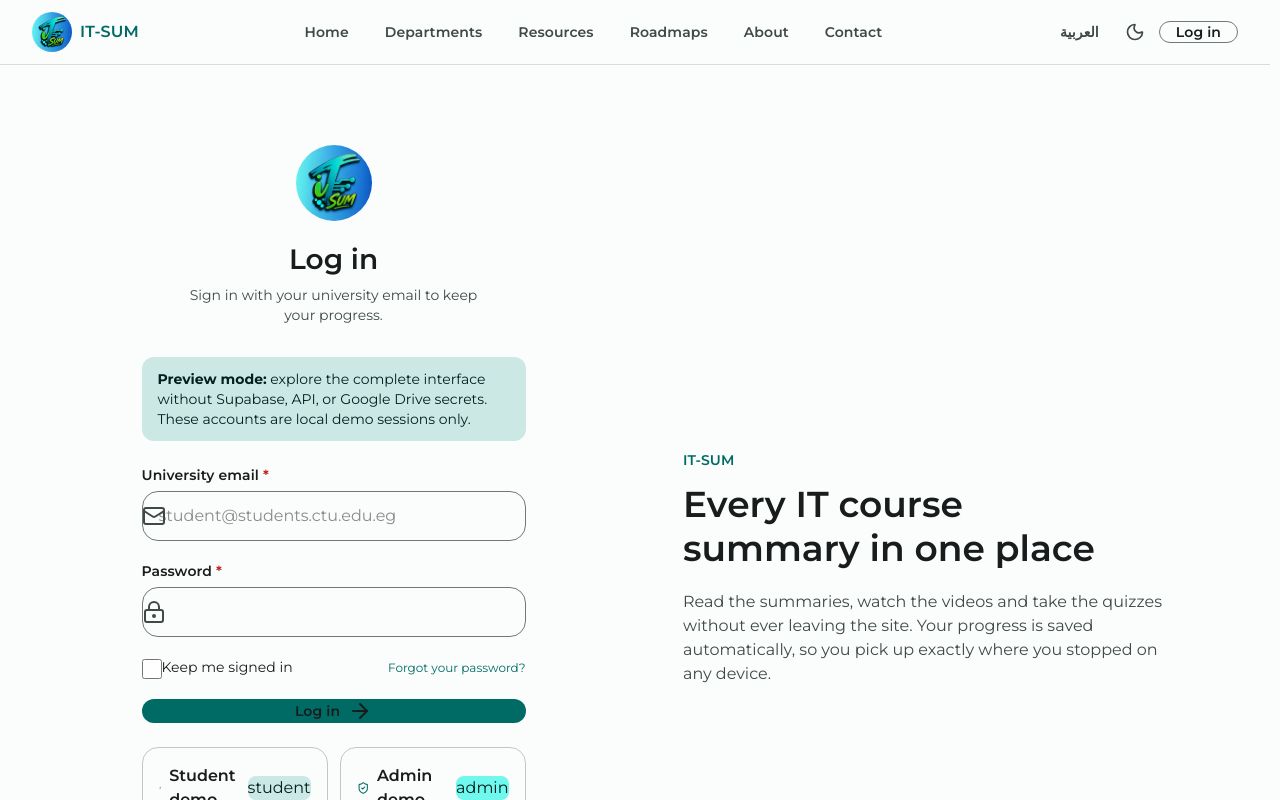
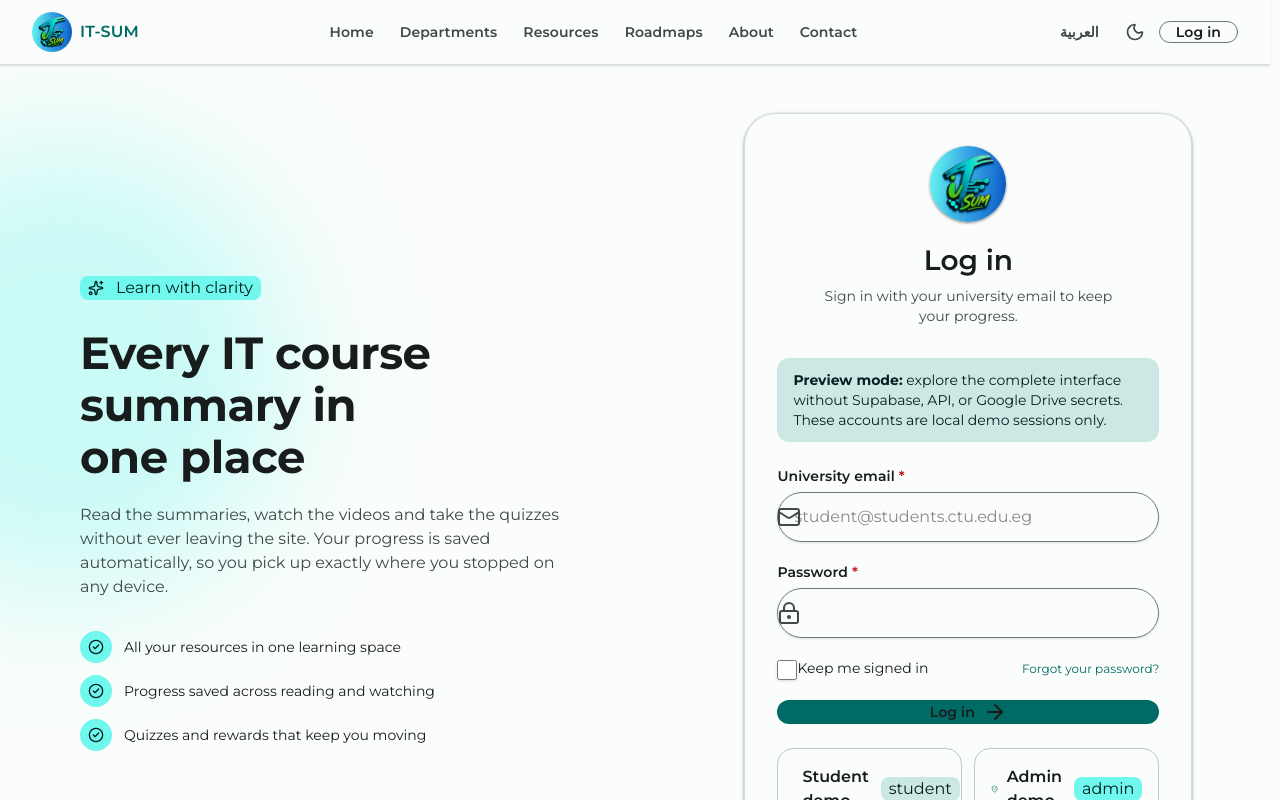
Before and after one commit to it-sum/it-sum, a Next.js app in the folder apps/web/: page /en/login in a window 1280 px wide. Shown: the top 800 px of the page. Built offline with nearby package versions, Linux system fonts and the light colour scheme; a web font is replaced by a local one.

Commit message:
feat: redesign it-sum ui ux and workspace navigation

```diff
--- /dev/null
+++ b/apps/web/src/app/[locale]/app/layout.tsx
@@ -0,0 +1,6 @@
+import type { ReactNode } from 'react';
+import { DashboardShell } from '@/components/dashboard-shell';
+
+export default function AppLayout({ children }: { children: ReactNode }) {
+  return <DashboardShell>{children}</DashboardShell>;
+}
--- a/apps/web/src/app/[locale]/login/page.tsx
+++ b/apps/web/src/app/[locale]/login/page.tsx
@@ -1,25 +1,19 @@
 import Image from 'next/image';
+import { BookOpenCheck, CheckCircle2, LockKeyhole, Sparkles } from 'lucide-react';
 import { getPageTranslations } from '@/i18n/server';
-import { Card, CardBody } from '@it-sum/ui';
+import { Badge, Card, CardBody } from '@it-sum/ui';
 import { Link } from '@/i18n/routing';
 import { LoginForm } from '@/components/login-form';
 
 export default async function LoginPage({ params }: { params: Promise<{ locale: string }> }) {
   const { locale } = await params;
   const { t } = await getPageTranslations(locale);
+  const ar = locale === 'ar';
+  const benefits = ar ? ['كل مواردك في مساحة تعلم واحدة', 'تقدم محفوظ مع كل قراءة ومشاهدة', 'اختبارات ونقاط تساعدك على الاستمرار'] : ['All your resources in one learning space', 'Progress saved across reading and watching', 'Quizzes and rewards that keep you moving'];
 
-  return (
-    <div className="grid min-h-[calc(100dvh-4rem)] items-center bg-surface-container-lowest px-4 py-12 sm:px-6 lg:grid-cols-2 lg:px-8">
-      <div className="mx-auto w-full max-w-md">
-        <Card variant="elevated" className="overflow-hidden rounded-[1.75rem]">
-          <CardBody className="p-6 sm:p-8">
-            <div className="mb-8 text-center"><Image src="/brand/it-sum-logo.webp" alt="" width={76} height={76} className="mx-auto size-19 rounded-full object-cover" priority /><h1 className="mt-5 text-headline-medium text-on-surface">{t('auth.loginTitle')}</h1><p className="mt-2 text-body-medium text-on-surface-variant">{t('auth.loginSubtitle')}</p></div>
-            <LoginForm />
-            <p className="mt-6 text-center text-body-medium text-on-surface-variant">{t('auth.noAccount')} <Link href="/register" className="text-primary underline-offset-4 hover:underline">{t('nav.register')}</Link></p>
-          </CardBody>
-        </Card>
-      </div>
-      <div className="hidden px-12 lg:block"><div className="mx-auto max-w-xl"><p className="text-label-large text-primary">IT-SUM</p><h2 className="mt-3 text-display-small text-on-surface">{t('home.heroTitle')}</h2><p className="mt-5 text-body-large text-on-surface-variant">{t('home.heroSubtitle')}</p></div></div>
-    </div>
-  );
+  return <div className="relative grid min-h-[calc(100dvh-4rem)] overflow-hidden bg-background lg:grid-cols-[1.05fr_0.95fr]">
+    <div className="pointer-events-none absolute -start-40 top-20 size-[28rem] rounded-full bg-primary-container/35 blur-3xl" />
+    <div className="order-2 relative flex items-center px-4 py-12 sm:px-8 lg:order-1 lg:px-12 xl:px-20"><div className="mx-auto w-full max-w-xl"><Badge tone="primary"><Sparkles className="me-2 size-4" />{ar ? 'تعلم بوضوح' : 'Learn with clarity'}</Badge><h1 className="mt-6 text-display-small text-on-surface sm:text-display-medium">{t('home.heroTitle')}</h1><p className="mt-5 max-w-lg text-body-large text-on-surface-variant">{t('home.heroSubtitle')}</p><div className="mt-8 grid gap-3">{benefits.map((benefit) => <div key={benefit} className="flex items-center gap-3 text-body-medium text-on-surface"><span className="grid size-8 shrink-0 place-items-center rounded-full bg-primary-container text-on-primary-container"><CheckCircle2 className="size-4" /></span>{benefit}</div>)}</div><div className="mt-10 grid max-w-md grid-cols-2 gap-3"><Card variant="filled" className="p-4"><BookOpenCheck className="size-5 text-primary" /><p className="mt-3 text-title-medium text-on-surface">223+</p><p className="mt-1 text-body-small text-on-surface-variant">{ar ? 'ملف ومصدر' : 'files and resources'}</p></Card><Card variant="filled" className="p-4"><LockKeyhole className="size-5 text-primary" /><p className="mt-3 text-title-medium text-on-surface">{ar ? 'آمن' : 'Private'}</p><p className="mt-1 text-body-small text-on-surface-variant">{ar ? 'للطلاب والمشرفين' : 'for students and admins'}</p></Card></div></div></div>
+    <div className="order-1 relative flex items-center justify-center bg-surface-container-low px-4 py-12 sm:px-8 lg:order-2 lg:px-12"><div className="w-full max-w-md"><Card variant="elevated" className="overflow-hidden rounded-[2rem] border border-outline-variant/60"><CardBody className="p-6 sm:p-8"><div className="mb-8 text-center"><Image src="/brand/it-sum-logo.webp" alt="" width={76} height={76} className="mx-auto size-19 rounded-full object-cover shadow-level1" priority /><h2 className="mt-5 text-headline-medium text-on-surface">{t('auth.loginTitle')}</h2><p className="mt-2 text-body-medium text-on-surface-variant">{t('auth.loginSubtitle')}</p></div><LoginForm /><p className="mt-6 text-center text-body-medium text-on-surface-variant">{t('auth.noAccount')} <Link href="/register" className="font-semibold text-primary underline-offset-4 hover:underline">{t('nav.register')}</Link></p></CardBody></Card><p className="mt-5 text-center text-body-small text-on-surface-variant">{ar ? 'منصة تعليمية غير ربحية — مبنية بواسطة طلاب، لطلاب.' : 'Non-profit education — built by students, for students.'}</p></div></div>
+  </div>;
 }
--- a/apps/web/src/app/[locale]/page.tsx
+++ b/apps/web/src/app/[locale]/page.tsx
@@ -55,7 +55,7 @@ export default async function HomePage({ params }: { params: Promise<{ locale: s
               </div>
               <CardBody className="space-y-3 p-5">
                 {mockResources.slice(0, 3).map((resource, index) => (
-                  <div key={resource.id} className="flex items-center gap-3 rounded-xl border border-outline-variant/60 bg-surface p-3">
+                  <Link key={resource.id} href="/resources" className="group flex items-center gap-3 rounded-xl border border-outline-variant/60 bg-surface p-3 transition-[border-color,box-shadow,transform] hover:-translate-y-0.5 hover:border-primary/50 hover:shadow-level1">
                     <div className={`grid size-10 shrink-0 place-items-center rounded-lg ${index === 0 ? 'bg-primary-container text-on-primary-container' : index === 1 ? 'bg-reward-container text-on-reward-container' : 'bg-secondary-container text-on-secondary-container'}`}>
                       {resource.type === 'video' ? <PlayCircle className="size-5" aria-hidden="true" /> : <BookOpen className="size-5" aria-hidden="true" />}
                     </div>
@@ -64,7 +64,7 @@ export default async function HomePage({ params }: { params: Promise<{ locale: s
                       <p className="mt-1 text-body-small text-on-surface-variant">{resource.type === 'pdf' ? `${resource.pageCount ?? 0} ${t('common.page')}` : t('resources.watchVideo')}</p>
                     </div>
                     <div className="size-2 rounded-full bg-tertiary" aria-hidden="true" />
-                  </div>
+                  </Link>
                 ))}
               </CardBody>
               <div className="flex items-center justify-between bg-primary px-5 py-4 text-on-primary">
--- /dev/null
+++ b/apps/web/src/components/dashboard-shell.tsx
@@ -0,0 +1,46 @@
+'use client';
+
+import { useEffect, useState, type ReactNode } from 'react';
+import { BarChart3, BookOpen, ChevronLeft, ChevronRight, ClipboardCheck, FolderOpen, LayoutDashboard, LogOut, Menu, ShieldCheck, X } from 'lucide-react';
+import { useLocale } from 'next-intl';
+import { usePathname, useRouter } from 'next/navigation';
+import { Badge, Card } from '@it-sum/ui';
+import { clearDemoSession, getDemoSession, type DemoSession } from '../lib/demo-auth';
+
+export function DashboardShell({ children }: { children: ReactNode }) {
+  const locale = useLocale();
+  const pathname = usePathname();
+  const router = useRouter();
+  const [session, setSession] = useState<DemoSession | null>(null);
+  const [mobileOpen, setMobileOpen] = useState(false);
+  const rtl = locale === 'ar';
+  const Arrow = rtl ? ChevronLeft : ChevronRight;
+
+  useEffect(() => setSession(getDemoSession()), []);
+
+  const items = [
+    { href: `/${locale}/app`, label: rtl ? 'نظرة عامة' : 'Overview', icon: LayoutDashboard },
+    { href: `/${locale}/resources`, label: rtl ? 'مكتبة الموارد' : 'Resource library', icon: FolderOpen },
+    { href: `/${locale}/app/quiz/00000000-0000-4000-8000-000000000600`, label: rtl ? 'الاختبارات' : 'Practice quizzes', icon: ClipboardCheck },
+    ...(session?.role === 'admin' ? [{ href: `/${locale}/admin`, label: rtl ? 'لوحة المشرف' : 'Admin console', icon: ShieldCheck }] : []),
+  ];
+
+  function logout() {
+    clearDemoSession();
+    router.push(`/${locale}/login`);
+    router.refresh();
+  }
+
+  return <div className="bg-surface-container-low lg:grid lg:grid-cols-[16rem_minmax(0,1fr)]" dir={rtl ? 'rtl' : 'ltr'}>
+    <aside className="sticky top-0 z-30 hidden h-[calc(100dvh-4rem)] flex-col border-e border-outline-variant/50 bg-surface lg:flex">
+      <div className="border-b border-outline-variant/50 p-5"><p className="text-label-medium text-primary">IT-SUM WORKSPACE</p><p className="mt-2 text-title-medium text-on-surface">{rtl ? 'مساحة التعلم' : 'Learning workspace'}</p></div>
+      <nav className="flex-1 space-y-1 p-3" aria-label={rtl ? 'تنقل مساحة التعلم' : 'Learning workspace navigation'}>{items.map(({ href, label, icon: Icon }) => { const active = pathname === href || (href.includes('/resources') && pathname.includes('/resources')); return <a key={href} href={href} className={`group flex min-h-12 items-center gap-3 rounded-xl px-3 text-sm font-semibold transition-colors ${active ? 'bg-primary-container text-on-primary-container' : 'text-on-surface-variant hover:bg-surface-container hover:text-on-surface'}`} aria-current={active ? 'page' : undefined}><Icon className="size-5 shrink-0" aria-hidden="true" /><span className="flex-1">{label}</span>{active && <Arrow className="size-4 opacity-70" aria-hidden="true" />}</a>; })}</nav>
+      <div className="border-t border-outline-variant/50 p-3"><Card variant="filled" className="p-4"><div className="flex items-center gap-3"><div className="grid size-10 place-items-center rounded-full bg-primary text-on-primary">{session?.role === 'admin' ? <ShieldCheck className="size-5" /> : <BookOpen className="size-5" />}</div><div className="min-w-0"><p className="truncate text-title-small text-on-surface">{session?.name ?? (rtl ? 'طالب IT-SUM' : 'IT-SUM student')}</p><Badge tone={session?.role === 'admin' ? 'primary' : 'info'}>{session?.role ?? 'demo'}</Badge></div></div><button type="button" onClick={logout} className="mt-4 flex w-full items-center gap-2 rounded-lg px-2 py-2 text-start text-xs font-semibold text-on-surface-variant hover:bg-surface-high hover:text-on-surface"><LogOut className="size-4" />{rtl ? 'تسجيل الخروج' : 'Sign out'}</button></Card></div>
+    </aside>
+    <div className="min-w-0">
+      <div className="flex items-center justify-between border-b border-outline-variant/50 bg-surface/90 px-4 py-3 backdrop-blur lg:hidden"><button type="button" onClick={() => setMobileOpen((value) => !value)} className="grid size-10 place-items-center rounded-full text-on-surface" aria-label={mobileOpen ? (rtl ? 'إغلاق القائمة' : 'Close menu') : (rtl ? 'فتح القائمة' : 'Open menu')} aria-expanded={mobileOpen}>{mobileOpen ? <X className="size-5" /> : <Menu className="size-5" />}</button><div className="flex items-center gap-2"><BarChart3 className="size-5 text-primary" /><span className="text-title-small text-on-surface">IT-SUM</span></div><button type="button" onClick={logout} className="grid size-10 place-items-center rounded-full text-on-surface" aria-label={rtl ? 'تسجيل الخروج' : 'Sign out'}><LogOut className="size-5" /></button></div>
+      {mobileOpen && <nav className="border-b border-outline-variant/50 bg-surface p-3 lg:hidden" aria-label={rtl ? 'تنقل مساحة التعلم' : 'Learning navigation'}>{items.map(({ href, label, icon: Icon }) => <a key={href} href={href} onClick={() => setMobileOpen(false)} className="flex min-h-12 items-center gap-3 rounded-xl px-3 text-sm font-semibold text-on-surface hover:bg-surface-container"><Icon className="size-5" />{label}</a>)}</nav>}
+      <div className="min-h-[calc(100dvh-4rem)]">{children}</div>
+    </div>
+  </div>;
+}
--- a/apps/web/src/components/demo-role-gate.tsx
+++ b/apps/web/src/components/demo-role-gate.tsx
@@ -2,15 +2,17 @@
 
 import { useEffect, useState, type ReactNode } from 'react';
 import { useRouter } from 'next/navigation';
+import { useLocale } from 'next-intl';
 import { getDemoSession } from '../lib/demo-auth';
 
 export function DemoRoleGate({ requiredRole, children }: { requiredRole: 'student' | 'admin'; children: ReactNode }) {
   const router = useRouter();
+  const locale = useLocale();
   const [allowed, setAllowed] = useState(false);
   useEffect(() => {
     const session = getDemoSession();
     if (session?.role === requiredRole || (requiredRole === 'student' && session?.role === 'admin')) setAllowed(true);
-    else router.replace('/ar/login?next=/ar/admin');
-  }, [requiredRole, router]);
+    else router.replace(`/${locale}/login?next=/${locale}/admin`);
+  }, [locale, requiredRole, router]);
   return allowed ? children : <div className="mx-auto max-w-2xl px-4 py-16 text-center text-on-surface-variant">Checking demo access…</div>;
 }
--- a/apps/web/src/components/site-shell.tsx
+++ b/apps/web/src/components/site-shell.tsx
@@ -49,21 +49,21 @@ export function SiteShell({ children }: { children: React.ReactNode }) {
         {t('nav.skipToContent')}
       </a>
 
-      <header className="sticky top-0 z-40 border-b border-outline-variant/60 bg-background/95 backdrop-blur-md">
-        <div className="mx-auto flex h-16 max-w-[var(--it-sum-content-max-width)] items-center gap-4 px-4 sm:px-6 lg:px-8">
+      <header className="sticky top-0 z-40 border-b border-outline-variant/60 bg-background/90 shadow-sm backdrop-blur-xl">
+        <div className="mx-auto flex min-h-16 max-w-[var(--it-sum-content-max-width)] items-center gap-3 px-4 py-2 sm:gap-4 sm:px-6 lg:px-8">
           <Link href="/" aria-label={t('meta.siteName')} className="flex shrink-0 items-center gap-2 rounded-md">
             <Image src="/brand/it-sum-logo.webp" alt="" width={42} height={42} className="size-10 rounded-full object-cover" priority />
             <span className="hidden text-title-medium text-primary sm:inline">IT-SUM</span>
           </Link>
 
-          <nav aria-label={t('nav.mainNavigation')} className="hidden flex-1 items-center justify-center gap-1 lg:flex">
+          <nav aria-label={t('nav.mainNavigation')} className="hidden flex-1 items-center justify-center gap-0.5 xl:flex">
             {PUBLIC_NAV.map((item) => {
               const active = item.href === '/' ? resolvedPath === '/' : resolvedPath.startsWith(item.href);
               return (
                 <Link
                   key={item.key}
                   href={item.href}
-                  className={`state-layer rounded-full px-4 py-2 text-label-large transition-colors ${active ? 'bg-secondary-container text-on-secondary-container' : 'text-on-surface-variant hover:text-on-surface'}`}
+                  className={`state-layer rounded-full px-3 py-2 text-label-large transition-colors 2xl:px-4 ${active ? 'bg-secondary-container text-on-secondary-container' : 'text-on-surface-variant hover:text-on-surface'}`}
                   aria-current={active ? 'page' : undefined}
                 >
                   {t(`nav.${item.key}`)}
@@ -85,12 +85,12 @@ export function SiteShell({ children }: { children: React.ReactNode }) {
             >
               {theme === 'dark' ? <Sun className="size-5" aria-hidden="true" /> : <Moon className="size-5" aria-hidden="true" />}
             </button>
-            <Link href="/login" className="hidden sm:inline-flex">
+            <Link href="/login" className="hidden md:inline-flex">
               <Button size="sm" variant="outlined">{t('nav.login')}</Button>
             </Link>
             <button
               type="button"
-              className="state-layer grid size-11 place-items-center rounded-full text-on-surface lg:hidden"
+              className="state-layer grid size-11 place-items-center rounded-full text-on-surface xl:hidden"
               title={menuOpen ? t('nav.closeMenu') : t('nav.openMenu')}
               onClick={() => setMenuOpen((open) => !open)}
               aria-expanded={menuOpen}
@@ -107,10 +107,10 @@ export function SiteShell({ children }: { children: React.ReactNode }) {
             <button
               type="button"
               aria-label={t('nav.closeMenu')}
-              className="fixed inset-0 top-16 z-30 bg-scrim/30 lg:hidden"
+              className="fixed inset-0 top-16 z-30 bg-scrim/30 xl:hidden"
               onClick={() => setMenuOpen(false)}
             />
-            <nav id="mobile-navigation" aria-label={t('nav.mainNavigation')} className="relative z-40 border-t border-outline-variant/60 bg-surface px-4 py-3 shadow-level2 lg:hidden">
+            <nav id="mobile-navigation" aria-label={t('nav.mainNavigation')} className="relative z-40 border-t border-outline-variant/60 bg-surface px-4 py-4 shadow-level2 xl:hidden">
               <div className="mx-auto flex max-w-[var(--it-sum-content-max-width)] flex-col gap-1">
                 {PUBLIC_NAV.map((item) => {
                   const active = item.href === '/' ? resolvedPath === '/' : resolvedPath.startsWith(item.href);
@@ -120,13 +120,13 @@ export function SiteShell({ children }: { children: React.ReactNode }) {
                       href={item.href}
                       onClick={() => setMenuOpen(false)}
                       aria-current={active ? 'page' : undefined}
-                      className={`state-layer rounded-md px-4 py-3 text-title-small ${active ? 'bg-secondary-container text-on-secondary-container' : 'text-on-surface hover:bg-surface-high'}`}
+                      className={`state-layer rounded-xl px-4 py-3 text-title-small ${active ? 'bg-secondary-container text-on-secondary-container' : 'text-on-surface hover:bg-surface-high'}`}
                     >
                       {t(`nav.${item.key}`)}
                     </Link>
                   );
                 })}
-                <Link href="/login" onClick={() => setMenuOpen(false)} className="mt-2 rounded-full bg-primary px-4 py-3 text-center text-label-large text-on-primary">
+                <Link href="/login" onClick={() => setMenuOpen(false)} className="mt-3 rounded-xl bg-primary px-4 py-3 text-center text-label-large text-on-primary shadow-level1 transition-transform hover:-translate-y-0.5">
                   {t('nav.login')}
                 </Link>
               </div>
--- a/packages/ui/src/components/field.tsx
+++ b/packages/ui/src/components/field.tsx
@@ -63,9 +63,9 @@ function FieldShell({
 }
 
 const CONTROL_CLASSES =
-  'w-full rounded-lg border bg-surface-lowest px-4 py-3 text-body-large text-on-surface ' +
+  'min-h-12 w-full rounded-xl border bg-surface-lowest px-4 py-3 text-body-large text-on-surface shadow-sm ' +
   'placeholder:text-on-surface-variant/70 transition-[border-color,box-shadow,background-color] duration-200 ease-standard ' +
-  'hover:border-primary/70 focus-visible:outline-none focus-visible:ring-2 focus-visible:ring-primary/30 ' +
+  'hover:border-primary/70 focus-visible:outline-none focus-visible:ring-4 focus-visible:ring-primary/15 ' +
   'disabled:cursor-not-allowed disabled:opacity-38';
 
 export interface TextFieldProps extends Omit<InputHTMLAttributes<HTMLInputElement>, 'id'> {
@@ -257,8 +257,8 @@ export const CheckboxField = forwardRef<HTMLInputElement, CheckboxFieldProps>(
             aria-invalid={error != null || undefined}
             aria-describedby={error != null ? `${id}-error` : undefined}
             className={cn(
-              'mt-0.5 size-5 shrink-0 cursor-pointer rounded-md border-2 border-outline',
-              'accent-[var(--md-sys-color-primary)] focus-visible:outline-none focus-visible:ring-2 focus-visible:ring-primary/40 focus-visible:ring-offset-2',
+              'mt-0.5 size-5 shrink-0 cursor-pointer rounded-md border-2 border-outline bg-surface shadow-sm transition-colors',
+              'accent-[var(--md-sys-color-primary)] focus-visible:outline-none focus-visible:ring-4 focus-visible:ring-primary/15 focus-visible:ring-offset-2',
               error != null && 'border-error',
               className,
             )}
--- a/packages/ui/src/styles/globals.css
+++ b/packages/ui/src/styles/globals.css
@@ -240,6 +240,7 @@
     color: var(--md-sys-color-on-background);
     font-family: var(--font-latin);
     min-height: 100dvh;
+    overflow-x: hidden;
     text-rendering: optimizeLegibility;
     -webkit-font-smoothing: antialiased;
   }
@@ -247,6 +248,11 @@
   :lang(ar) body,
   body:lang(ar) {
     font-family: var(--font-arabic);
+  }
+
+  ::selection {
+    background: var(--md-sys-color-primary-container);
+    color: var(--md-sys-color-on-primary-container);
   }
 
   /* Headings inherit weight from the typescale utilities, not from the browser. */
--- a/packages/ui/src/styles/system.css
+++ b/packages/ui/src/styles/system.css
@@ -52,7 +52,7 @@
 
   /* Arabic script sits taller than Latin at the same nominal size, so Arabic
      rendering gets slightly looser leading to avoid clipped ascenders. */
-  --md-sys-typescale-arabic-line-adjust: 1.15;
+  --md-sys-typescale-arabic-line-adjust: 1.32;
 
   /* Shape scale */
   --md-sys-shape-corner-none: 0;
@@ -145,6 +145,10 @@
   font-family: var(--md-sys-typescale-font-latin);
 }
 
+[lang='ar'] :where(p, li, dt, dd) {
+  line-height: 1.8;
+}
+
 /**
  * Numerals stay Latin even in Arabic copy: students read page counts, file sizes
  * and scores far more fluently as "12" than as "١٢", and mixing them inside an
```
Also changed, not shown: 2 other files (tests, documents, lock files or other folders).
